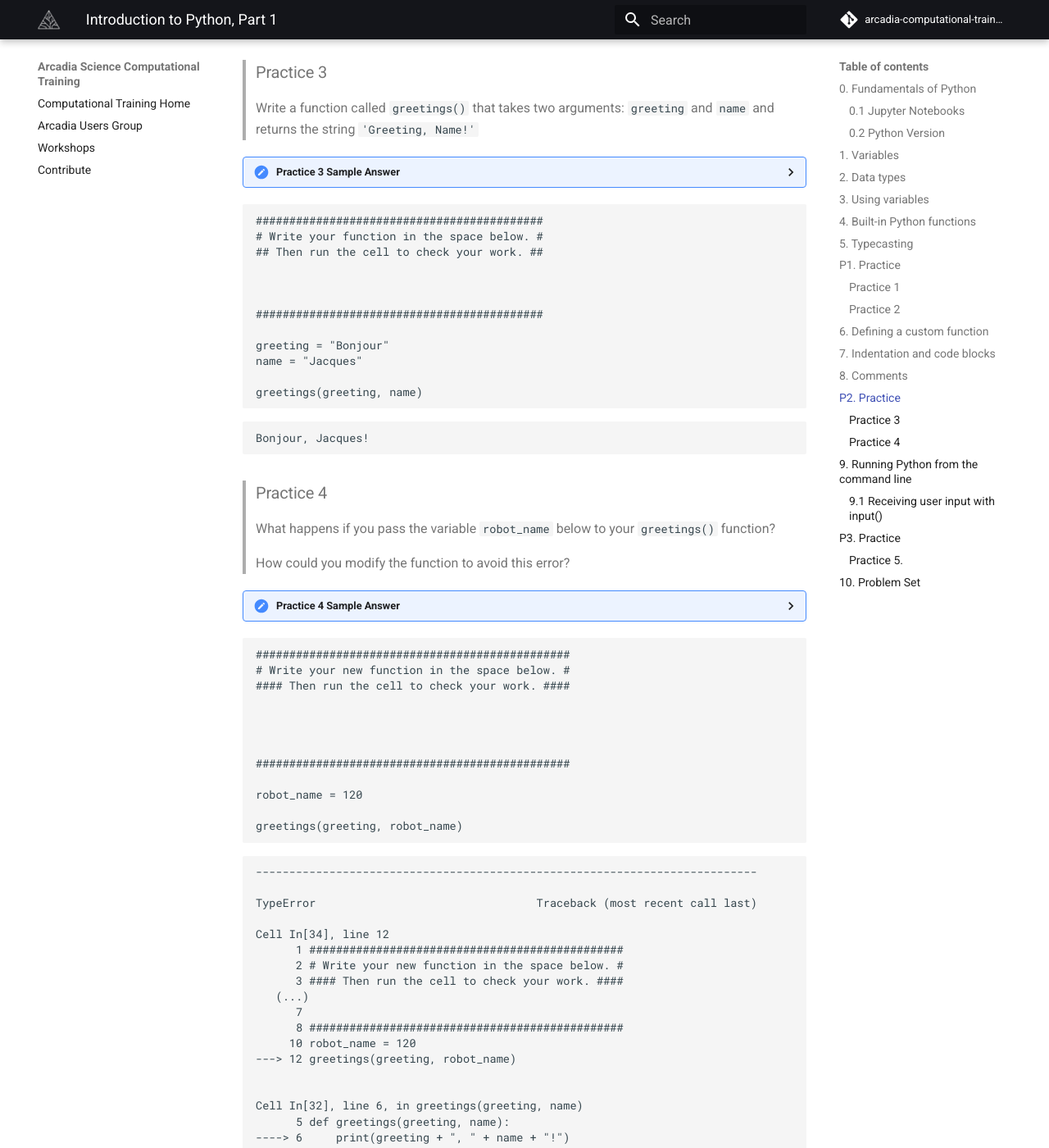
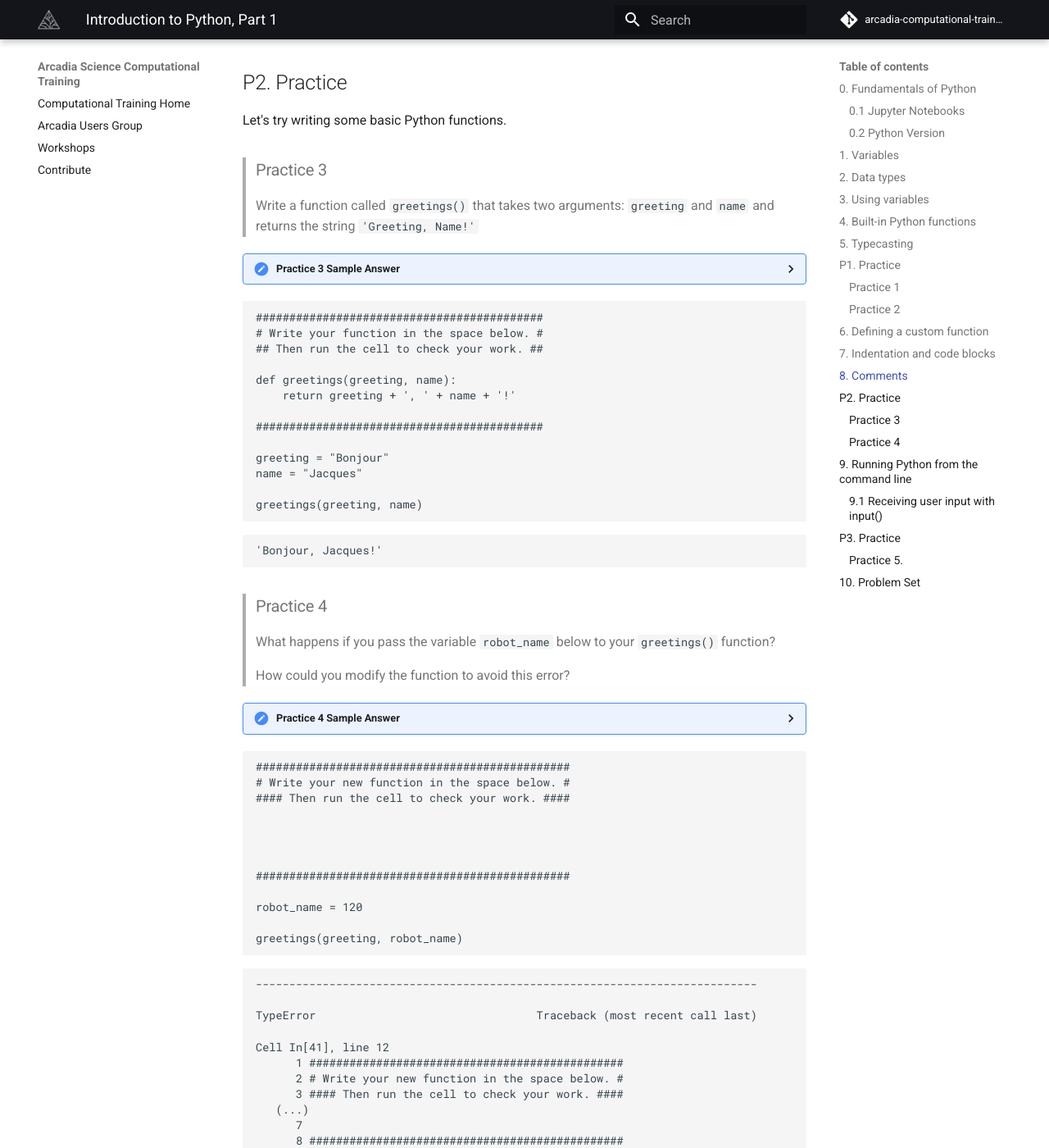
Before and after one commit to Arcadia-Science/arcadia-computational-training, an MkDocs documentation site: the page built from docs/arcadia-users-group/20230228-intro-to-python-1/lesson.md, in a window 1280 px wide and 1400 px high, scrolled down 9516 px. Shown: the whole window at 82% size. Built offline with MkDocs 1.6.1 and Material for MkDocs 9.7.7, drawn with Linux system fonts in a browser that asks for light colours; comment, search, counter and statistics services are not loaded; some of the changed text lies outside the part shown.

Commit message:
re-sync lesson ipynb with md

````diff
--- a/docs/arcadia-users-group/20230228-intro-to-python-1/lesson.md
+++ b/docs/arcadia-users-group/20230228-intro-to-python-1/lesson.md
@@ -2,7 +2,7 @@
 
 Follow along in **Binder** by clicking the badge below:
 
-[![Binder](https://mybinder.org/badge_logo.svg)](https://mybinder.org/v2/gh/Arcadia-Science/arcadia-computational-training/das/pytutorial?labpath=docs%2Farcadia-users-group%2F20230228-intro-to-python-1%2Flesson.ipynb)
+[![Binder](https://mybinder.org/badge_logo.svg)](https://mybinder.org/v2/gh/Arcadia-Science/arcadia-computational-training/HEAD?labpath=docs%2Farcadia-users-group%2F20230228-intro-to-python-1%2Fplayground.ipynb)
 
 ---
 ## 0. Fundamentals of Python
@@ -485,7 +488,8 @@
 # Write your function in the space below. #
 ## Then run the cell to check your work. ##
 
-
+def greetings(greeting, name):
+    return greeting + ', ' + name + '!'
 
 ###########################################
 
@@ -495,7 +499,11 @@
 greetings(greeting, name)
 ```
 
-    Bonjour, Jacques!
+
+
+
+    'Bonjour, Jacques!'
+
 
 
 > ### Practice 4
@@ -531,7 +539,7 @@
 
     TypeError                                 Traceback (most recent call last)
 
-    Cell In[34], line 12
+    Cell In[41], line 12
           1 ###############################################
           2 # Write your new function in the space below. #
           3 #### Then run the cell to check your work. ####
@@ -542,9 +550,9 @@
     ---> 12 greetings(greeting, robot_name)
 
 
-    Cell In[32], line 6, in greetings(greeting, name)
+    Cell In[40], line 6, in greetings(greeting, name)
           5 def greetings(greeting, name):
-    ----> 6     print(greeting + ", " + name + "!")
+    ----> 6     return greeting + ', ' + name + '!'
 
 
     TypeError: can only concatenate str (not "int") to str
@@ -560,7 +568,7 @@
 For example, you can write Python code into a text file ending with `.py`.
 We've included a script in the lesson folder called `hello_world.py`. Its contents are as follows:
 ```python
-print('Hello world!')
+print("Hello world!")
 ```
 You can execute that script using the command line as follows:
 
@@ -589,12 +597,11 @@
 `input()` takes a `str` argument which can be used to describe what the function is trying to get from the user as input.
 
 This is one way to be able to interact with a Python script interactively.
-
 In the example below, the user is prompted to input a day of the week.
 
 
 ```python
-weekday = input('What day of the week is it?')
+weekday = input("What day of the week is it?")
 print("It sounds like it's " + weekday)
 ```
 
````
Also changed, not shown: other parts of docs/arcadia-users-group/20230228-intro-to-python-1/lesson.md (+6 -0 lines), docs/arcadia-users-group/20230228-intro-to-python-1/lesson.ipynb.
